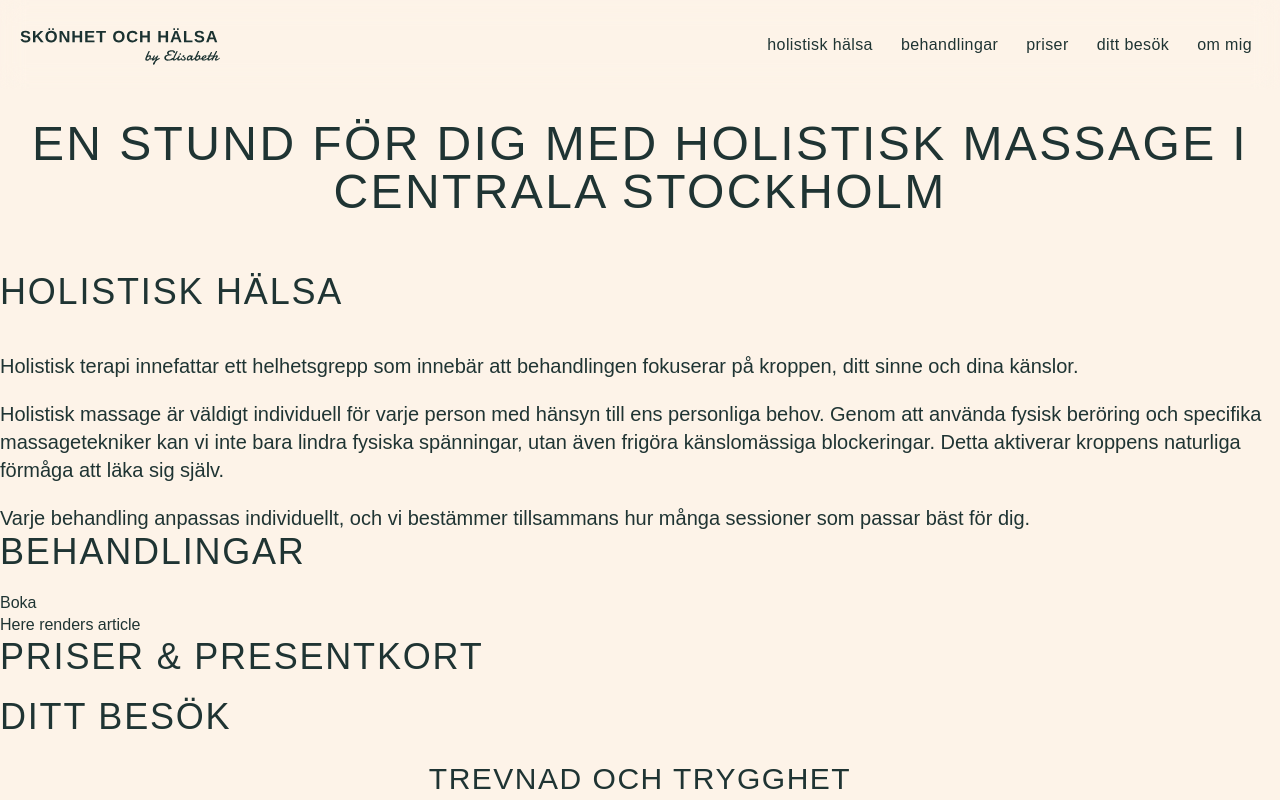
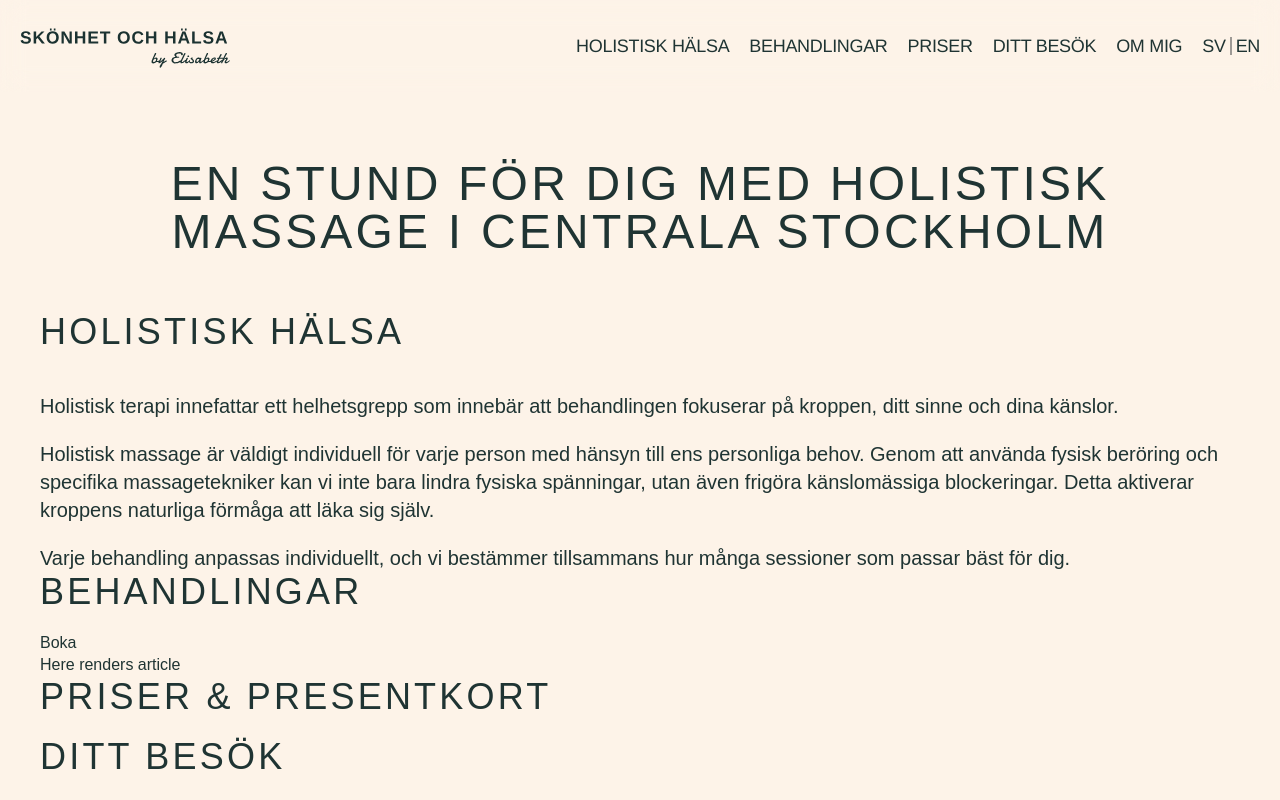
Before and after one commit to maryana-reznychenko/by-elisabeth-homepage, a React (Vite) app: page / in a window 1280 px wide. Shown: the top 800 px of the page. Built offline with nearby package versions, Linux system fonts and the light colour scheme; a web font is replaced by a local one.

Commit message:
Header and SideBar Menu for smaller screens id done. The basic Design System is added.

```diff
--- a/package.json
+++ b/package.json
@@ -4,7 +4,7 @@
   "version": "0.0.0",
   "type": "module",
   "scripts": {
-    "dev": "vite",
+    "dev": "vite --host",
     "build": "vite build",
     "lint": "eslint .",
     "preview": "vite preview"
@@ -13,7 +13,8 @@
     "react": "^18.3.1",
     "react-dom": "^18.3.1",
     "react-icons": "^5.3.0",
-    "react-lazy-load-image-component": "^1.6.2"
+    "react-lazy-load-image-component": "^1.6.2",
+    "react-router-dom": "^6.26.1"
   },
   "devDependencies": {
     "@eslint/js": "^9.9.0",
--- a/src/components/Footer.jsx
+++ b/src/components/Footer.jsx
@@ -18,7 +18,7 @@ function Footer() {
         <ul className="flex gap-5 ">
           <li>
             <a
-              href="https://www.google.com/maps/@59.3229702,18.07108,3a,75y,35.07h,90t/data=!3m7!1e1!3m5!1srrkhRu-pdNllHY7ZXFgSCA!2e0!6shttps:%2F%2Fstreetviewpixels-pa.googleapis.com%2Fv1%2Fthumbnail%3Fpanoid%3DrrkhRu-pdNllHY7ZXFgSCA%26cb_client%3Dsearch.gws-prod.gps%26w%3D86%26h%3D86%26yaw%3D35.07396%26pitch%3D0%26thumbfov%3D100!7i16384!8i8192?coh=205409&entry=ttu&g_ep=EgoyMDI0MDgyNi4wIKXMDSoASAFQAw%3D%3D"
+              href="https://www.google.com/maps/place/Kornhamnstorg+49,+111+27+Stockholm/@59.3230395,18.0686441,17z/data=!3m1!4b1!4m6!3m5!1s0x465f77e2e27606a5:0xc291581af3d4c480!8m2!3d59.3230395!4d18.071219!16s%2Fg%2F11c2hpws0_?entry=ttu&g_ep=EgoyMDI0MDkwMi4xIKXMDSoASAFQAw%3D%3D"
               target="_blank"
               rel="noopener noreferrer"
             >
--- a/src/components/Header.jsx
+++ b/src/components/Header.jsx
@@ -1,101 +1,40 @@
+// - - - - - - - - - - - - - - - - - - - - - - - -
+//Menu button component for smaller screens
+// - - - - - - - - - - - - - - - - - - - - - - - -
+
 import React, { useState, useCallback } from "react";
-import { HiOutlineMenuAlt3, HiOutlineX } from "react-icons/hi";
+import { HiOutlineMenuAlt3 } from "react-icons/hi";
+import Logo from "../assets/logo/LogoDark.svg";
+import SidebarMenu from "./SidebarMenu";
+import SwitchLanguageButton from "./SwitchLanguageButton";
 
-import Logo from "../assets/logo/LogoDark.svg";
-
-//- - - - - - - - - - - - - - - - - - - - - - - - -
-// Functionality for toggle MenuButton
-//- - - - - - - - - - - - - - - - - - - - - - - - -
 const MenuButton = ({ isOpen, toggleMenu }) => (
   <button onClick={toggleMenu}>
-    {isOpen ? <HiOutlineMenuAlt3 size="2rem" /> : <HiOutlineX size="2rem" />}
+    <HiOutlineMenuAlt3 size="2rem" />
   </button>
 );
 
-//- - - - - - - - - - - - - - - - - - - - - - -
-//HEADER -> hook & function for the closed menu for small screens
-//- - - - - - - - - - - - - - - - - - - - - - -
 const Header = () => {
   const [isMenuOpen, setIsMenuOpen] = useState(false);
   const toggleMenu = useCallback(() => setIsMenuOpen((prev) => !prev), []);
 
-  //- - - - - - - - - - - - - - - - - - - - - - -
-  //Function for automatically close the menu when a menu item is chosen
-  //- - - - - - - - - - - - - - - - - - - - - - -
   const handleMenuItemClick = () => {
     setIsMenuOpen(false);
   };
+
   return (
-    <header className="fixed top-0 left-0 right-0 backdrop-blur-md">
+    <header className="fixed top-0 left-0 right-0 z-50 backdrop-blur-md">
       <nav className="flex lg:items-center items-start justify-between py-6 px-5 tracking-wide">
-        <img src={Logo} alt="Company Logo" width="200" height="50" />
+        {/* Company Logo */}
+        <img src={Logo} alt="Company Logo" width="210" height="50" />
 
+        {/* Menu Button for small screens */}
         <div className="lg:hidden flex flex-col items-end w-100%">
-          <MenuButton isOpen={!isMenuOpen} toggleMenu={toggleMenu} />
-          {/* {isMenuOpen && (
-            <ul onClick={handleMenuItemClick}>
-              <li>
-                <a href="#">holistisk hälsa</a>
-              </li>
-              <li>
-                <a href="#">behandlingar</a>
-              </li>
-              <li>
-                <a href="#">priser</a>
-              </li>
-              <li>
-                <a href="#">ditt besök</a>
-              </li>
-
-              <li>
-                <a href="#">om mig</a>
-              </li>
-              <li>
-                <p>adress:</p>
-                <a
-                  href="https://www.google.com/maps/@59.3229702,18.07108,3a,75y,35.07h,90t/data=!3m7!1e1!3m5!1srrkhRu-pdNllHY7ZXFgSCA!2e0!6shttps:%2F%2Fstreetviewpixels-pa.googleapis.com%2Fv1%2Fthumbnail%3Fpanoid%3DrrkhRu-pdNllHY7ZXFgSCA%26cb_client%3Dsearch.gws-prod.gps%26w%3D86%26h%3D86%26yaw%3D35.07396%26pitch%3D0%26thumbfov%3D100!7i16384!8i8192?coh=205409&entry=ttu&g_ep=EgoyMDI0MDgyNi4wIKXMDSoASAFQAw%3D%3D"
-                  target="_blank"
-                  rel="noopener noreferrer"
-                >
-                  Kornhamnstorg 49 111 27 Stockholm
-                </a>
-              </li>
-              <li>
-                <p>öppettider:</p>
-                <a
-                  href="https://www.bokadirekt.se/places/skonhet-och-halsa-52698"
-                  target="_blank"
-                  rel="noopener noreferrer"
-                >
-                  Enligt bokningar via Bokadirekt
-                </a>
-              </li>
-              <li>
-                <br />
-                <a
-                  href="tel:+46736287882"
-                  target="_blank"
-                  rel="noopener noreferrer"
-                >
-                  +46736287882
-                </a>
-              </li>
-              <li>
-                <a
-                  href="mailto:by.elisabeth@outlook.com"
-                  target="_blank"
-                  rel="noopener noreferrer"
-                >
-                  by.elisabeth@outlook.com
-                </a>
-              </li>
-            </ul>
-
-
-          )} */}
+          <MenuButton toggleMenu={toggleMenu} />
         </div>
 
-        <ul className="hidden lg:flex gap-5 tracking-wide">
+        {/* Navigation Links for large screens */}
+        <ul className="hidden lg:flex gap-5 font-arimo text-lg uppercase tracking-tight ">
           <li>
             <a href="#">holistisk hälsa</a>
           </li>
@@ -111,9 +50,20 @@ const Header = () => {
           <li>
             <a href="#">om mig</a>
           </li>
+          <li>
+            <SwitchLanguageButton />
+          </li>
         </ul>
       </nav>
+      {/* SidebarMenu for small screens */}
+
+      <SidebarMenu
+        isOpen={isMenuOpen}
+        onClose={toggleMenu}
+        handleMenuItemClick={handleMenuItemClick}
+      />
     </header>
   );
 };
+
 export default Header;
--- /dev/null
+++ b/src/components/SidebarMenu.jsx
@@ -0,0 +1,83 @@
+// - - - - - - - - - - - - - - - - - - - -
+//This is sidebar menu for small screens implemented in Header.jsx
+// - - - - - - - - - - - - - - - - - - - -
+
+import { HiOutlineX } from "react-icons/hi";
+import SwitchLanguageButton from "./SwitchLanguageButton";
+
+const SidebarMenu = ({ isOpen, onClose, handleMenuItemClick }) => {
+  return (
+    <nav
+      className={`fixed inset-0  p-5 pl-10 flex flex-col items-start h-dvh bg-accent text-background transform ${
+        isOpen ? "translate-x-0" : "translate-x-full"
+      } transition-transform duration-500 ease-in-out`}
+    >
+      <div className="w-full flex justify-between">
+        <SwitchLanguageButton />
+        <button onClick={onClose}>
+          <HiOutlineX size="2rem" />
+        </button>
+      </div>
+      <ul className="flex flex-col mt-14 gap-5 font-arimo text-2xl uppercase tracking-tight ">
+        <li onClick={handleMenuItemClick}>
+          <a href="#">• holistisk hälsa</a>
+        </li>
+        <li onClick={handleMenuItemClick}>
+          <a href="#">• behandlingar</a>
+        </li>
+        <li onClick={handleMenuItemClick}>
+          <a href="#">• priser</a>
+        </li>
+        <li onClick={handleMenuItemClick}>
+          <a href="#">• ditt besök</a>
+        </li>
+        <li onClick={handleMenuItemClick}>
+          <a href="#">• om mig</a>
+        </li>
+        <li className="mt-2">
+          <p>adress:</p>
+          <a
+            href="https://www.google.com/maps/place/Kornhamnstorg+49,+111+27+Stockholm/@59.3230395,18.0686441,17z/data=!3m1!4b1!4m6!3m5!1s0x465f77e2e27606a5:0xc291581af3d4c480!8m2!3d59.3230395!4d18.071219!16s%2Fg%2F11c2hpws0_?entry=ttu&g_ep=EgoyMDI0MDkwMi4xIKXMDSoASAFQAw%3D%3D"
+            target="_blank"
+            rel="noopener noreferrer"
+            className="normal-case tracking-normal text-lg"
+          >
+            Kornhamnstorg 49, 111 27 Stockholm
+          </a>
+        </li>
+        <li>
+          <p>öppettider:</p>
+          <a
+            href="https://www.bokadirekt.se/places/skonhet-och-halsa-52698"
+            target="_blank"
+            rel="noopener noreferrer"
+            className="normal-case tracking-normal text-lg"
+          >
+            Enligt bokningar via <strong>Bokadirekt</strong>
+          </a>
+        </li>
+        <li>
+          <a
+            href="tel:+46736287882"
+            target="_blank"
+            rel="noopener noreferrer"
+            className="lowercase tracking-normal text-lg"
+          >
+            +46736287882
+          </a>
+          <br />
+          <a
+            href="mailto:by.elisabeth@outlook.com"
+            target="_blank"
+            rel="noopener noreferrer"
+            className="lowercase tracking-normal text-lg"
+          >
+            by.elisabeth@outlook.com
+          </a>
+        </li>
+      </ul>
+    </nav>
+  );
+};
+
+export default SidebarMenu;
--- /dev/null
+++ b/src/components/SwitchLanguageButton.jsx
@@ -0,0 +1,15 @@
+// - - - - - - - - - - - - - - - - - - - -
+//This is the button component to switch language
+// - - - - - - - - - - - - - - - - - - - -
+
+const SwitchLanguageButton = () => {
+  return (
+    <div className="flex flex-row justify-center items-center gap-1 ">
+      <button className="font-arimo text-lg">SV</button>
+      <div className="w-[2px] h-[1.125rem] bg-font-inactive"></div>
+      <button className="font-arimo text-lg ">EN</button>
+    </div>
+  );
+};
+
+export default SwitchLanguageButton;
--- a/src/index.css
+++ b/src/index.css
@@ -52,7 +52,6 @@ h6 {
 ul,
 li {
   list-style: none;
-  margin: 0.25em;
 }
 
 img {
--- a/src/main_content/MainContent.jsx
+++ b/src/main_content/MainContent.jsx
@@ -6,8 +6,10 @@ import SectionAbout from "../main_content/SectionAbout";
 
 function MainContent() {
   return (
-    <main>
-      <h1>En stund för dig med holistisk massage i centrala Stockholm</h1>
+    <main className="m-10">
+      <section>
+        <h1>En stund för dig med holistisk massage i centrala Stockholm</h1>
+      </section>
       <SectionHolistiskHealth />
       <SectionTreatments />
       <SectionPrices />
--- a/tailwind.config.js
+++ b/tailwind.config.js
@@ -5,7 +5,29 @@ export default {
     "./src/**/*.{js,jsx}",
   ],
   theme: {
-    extend: {},
+    colors: {
+      'font-main': '#1F3433',
+      'font-light': '#F9F0E8',
+      'font-inactive': '#9D9995',
+      'accent': '#1B3231',
+      'main': 'FDF3E8',
+      'background': '#FDF3E8'
+    },
+    extend: {
+      fontFamily: {
+        'arimo': ['Arimo', 'sans-serif'],
+        'noto': ['Noto+Sans+Symbols', 'sans-serif'],
+      },
+      letterSpacing: {
+        tight: '-0.02rem',
+        normal: '0.05rem',
+        wide: '0.1rem',
+        wider: '0.2rem',
+        widest: '0.3rem'
+      },
+
+
+    },
   },
   plugins: [],
 }
```
Also changed, not shown: src/components/MenuSmallScreen.jsx (deleted, +0 -67 lines), 1 other file (tests, documents, lock files or other folders).
